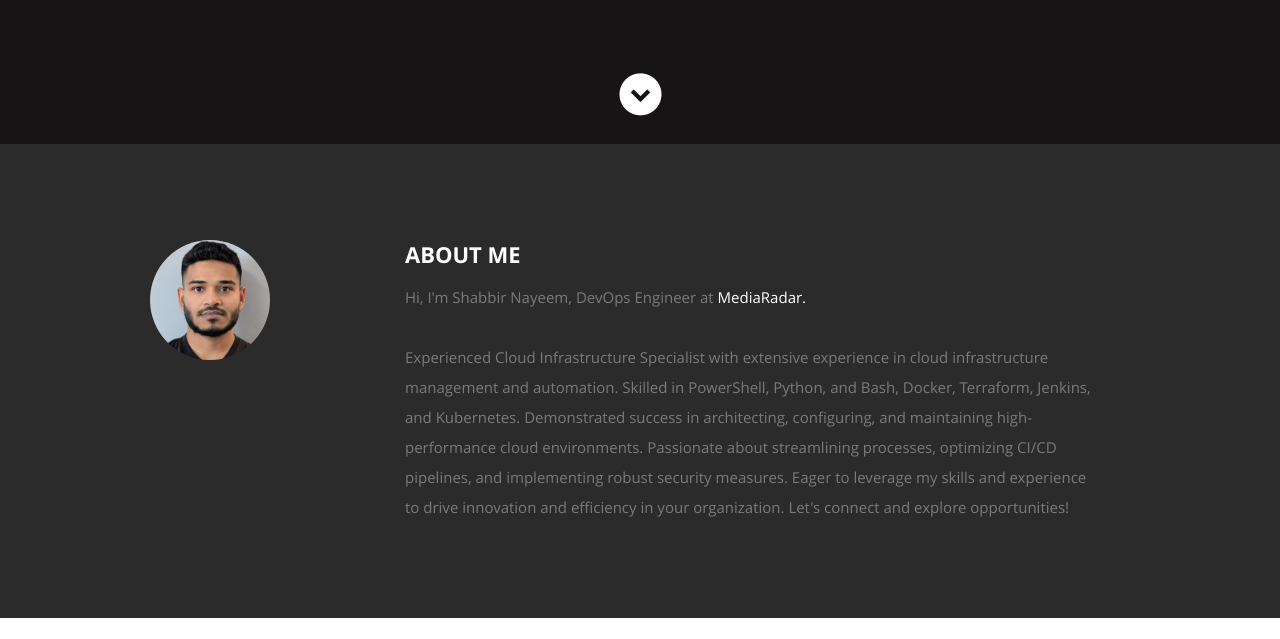
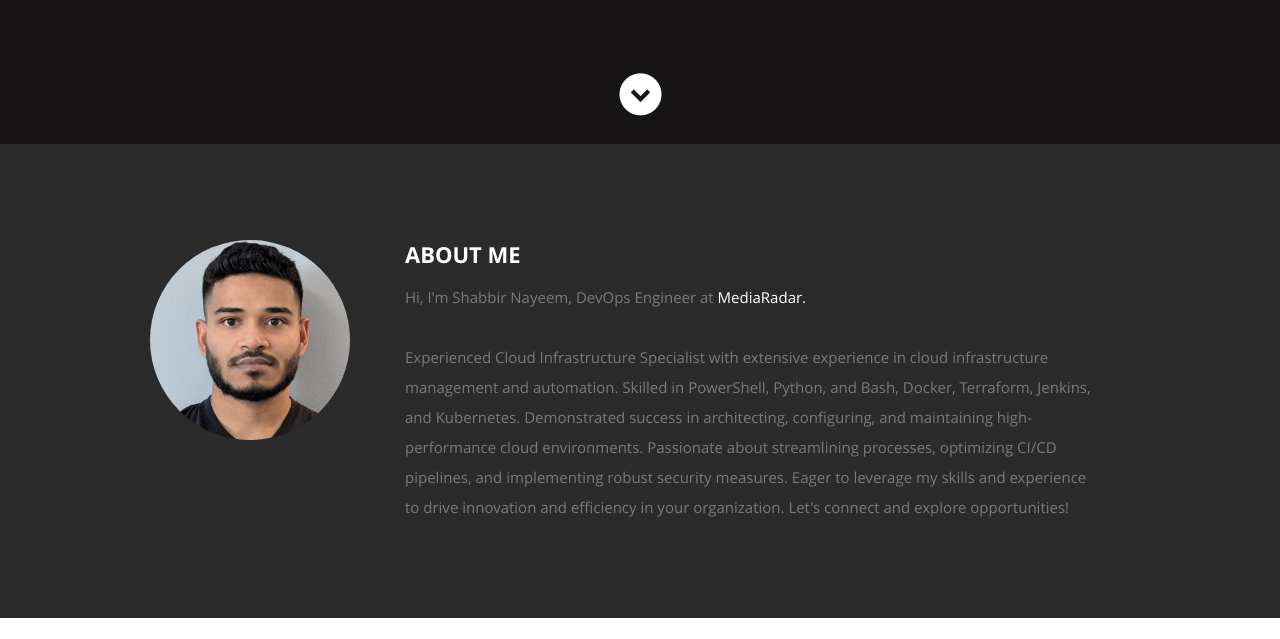
Before and after one commit to shabbirnayeem/aws-resume, a Flask app: page / in a window 1280 px wide. Shown: the part 656-1295 px from the top of the page. Run offline with Flask 3, Linux system fonts and the light colour scheme; some libraries are stand-ins or nearby versions.

Commit message:
updated pic size

```diff
--- a/app/static/css/layout.css
+++ b/app/static/css/layout.css
@@ -207,8 +207,8 @@ ul#nav li.current a { color: #F06000; }
 }
 #about .profile-pic {
    position: relative;
-   width: 120px;
-   height: 120px;
+   width: 200px;
+   height: 200px;
    border-radius: 100%;
 }
 #about .contact-details { width: 41.66667%; }
```
